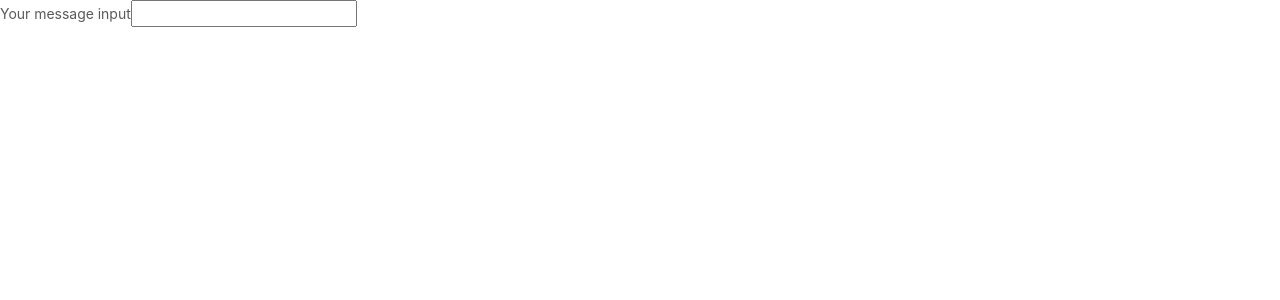
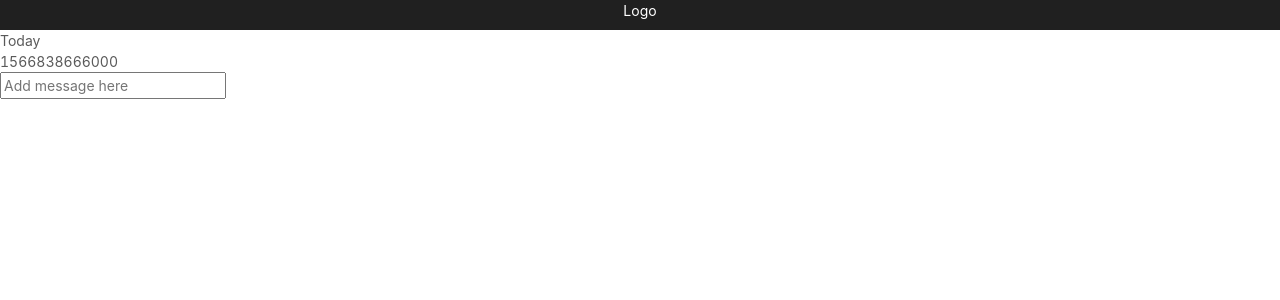
Before and after one commit to xxxle0/TwitterSplitter, a React app: page / in a window 1280 px wide. Shown: the top 300 px of the page. Built offline with nearby package versions, Linux system fonts and the light colour scheme.

Commit message:
add header component and add README

```diff
--- a/package.json
+++ b/package.json
@@ -20,8 +20,10 @@
     "css-loader": "^3.2.0",
     "html-webpack-plugin": "^3.2.0",
     "jest": "^24.9.0",
+    "node-sass": "^4.12.0",
+    "sass-loader": "^8.0.0",
     "style-loader": "^1.0.0",
-    "webpack": "^4.39.2",
+    "webpack": "^4.39.3",
     "webpack-cli": "^3.3.7",
     "webpack-dev-server": "^3.8.0"
   },
--- /dev/null
+++ b/src/components/Header/Header.js
@@ -0,0 +1,12 @@
+import React from 'react';
+import './Header.scss';
+
+class Header extends React.Component {
+    render() {
+        return <div className="Header">
+            <div className="Header__Logo">Logo</div>
+        </div>
+    }
+}
+
+export default Header;
--- /dev/null
+++ b/src/components/Header/Header.scss
@@ -0,0 +1,7 @@
+.Header {
+    display: flex;
+    justify-content: center;
+    color: #ffffff;
+    height: 30px;
+    background-color: #202020
+}
--- /dev/null
+++ b/src/components/Header/index.js
@@ -0,0 +1,3 @@
+import Header from './Header';
+
+export default Header;
--- a/src/screen/Main/Main.js
+++ b/src/screen/Main/Main.js
@@ -2,7 +2,7 @@ import React from 'react';
 import { messageSplitter, generateMsgChunkwithoutPartIndicator } from '../../services/messageService';
 import { TIME_OUT_CONTANTS } from '../../contants';
 import Message from '../../components/Message';
-
+import Header from '../../components/Header';
 class Main extends React.Component {
 
     state = {
@@ -26,21 +26,33 @@ class Main extends React.Component {
         const totalChunk = messageChunk.length;
         return (
         <div className="Main">
+            <Header />
+            <div className="Main__content">
+                <div classname="Main__content__time">
+                    <div className="Main__content__time__day">Today</div>
+                    <div className="Main__content__time__timestamp">{Date.now()}</div>
+                </div>
+                <div className="Main__content__message">
+                    <div className="Main__content__message__add">
                         <div className="Main__message-input">
-                Your message input<input onChange={this.handleChangeMessageInput}></input>
+                            <input placeHolder="Add message here" onChange={this.handleChangeMessageInput}></input>
                         </div>
                         <div className="Main__message-container">
                             <div className="Main__message">
                                 <ul>
                                 {
                                     messageChunk.map((message, index) => {
-                            return <Message key={index} partIndicator={`${index} / ${totalChunk}`} message={message}/>
+                                        return <Message key={index} partIndicator={`${index + 1} / ${totalChunk}`} message={message}/>
                                     })
                                 }
                                 </ul>
                             </div>
                         </div>
                     </div>
+                </div>
+            </div>
+
+        </div>
         )
     }
 }
--- a/webpack.development.config.js
+++ b/webpack.development.config.js
@@ -25,7 +25,18 @@ module.exports = {
                     'style-loader',
                     'css-loader'
                 ]
-            }
+            },
+            {
+                test: /\.s[ac]ss$/i,
+                use: [
+                  // Creates `style` nodes from JS strings
+                  'style-loader',
+                  // Translates CSS into CommonJS
+                  'css-loader',
+                  // Compiles Sass to CSS
+                  'sass-loader',
+                ],
+            },
         ]
     },
     plugins: [
```
Also changed, not shown: 2 other files (tests, documents, lock files or other folders). Lines whose indentation alone changed are shown as unchanged.
